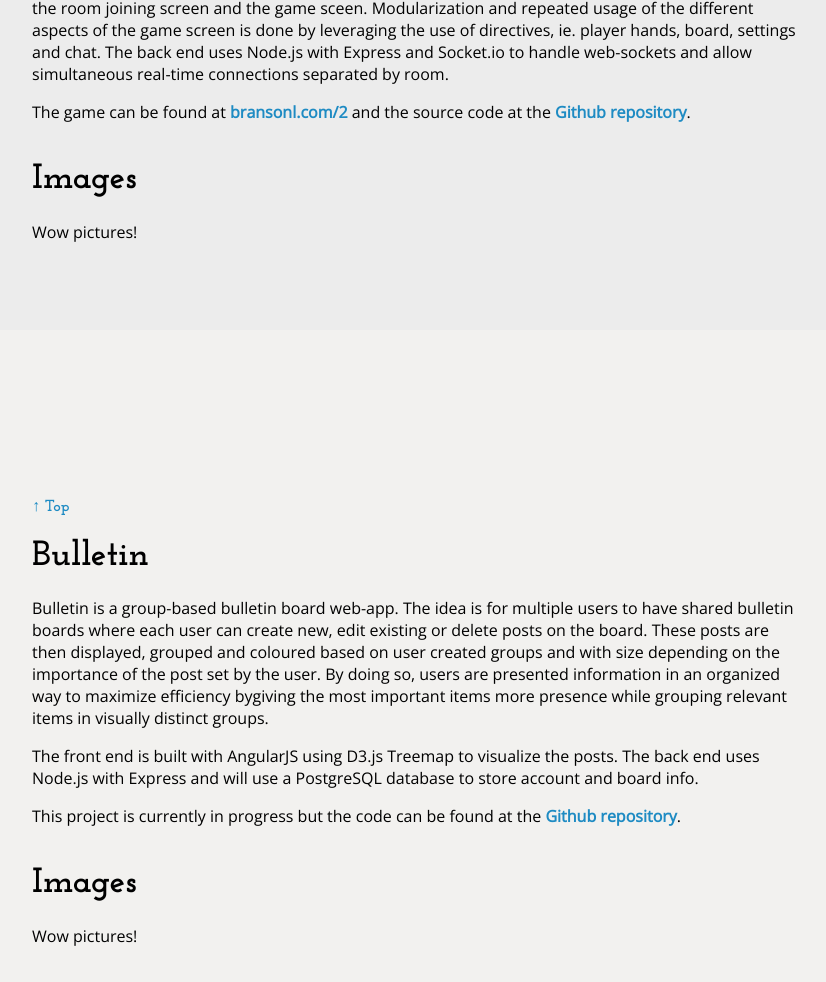
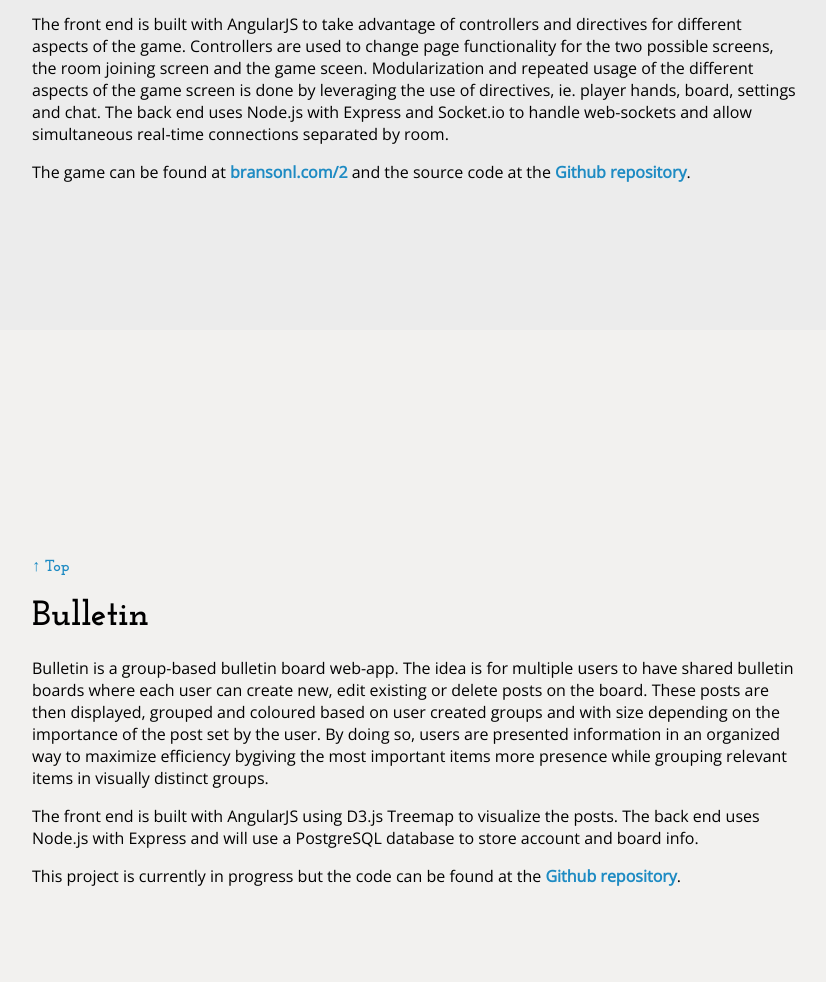
Before and after one commit to bransonl/bransonl.com, a website: page public/index.html in a window 1280 px wide. Shown: the part 1270-2252 px from the top of the page, without its empty margins (224-1050 px from the left). Drawn offline with nearby package versions, Linux system fonts and the light colour scheme.

Commit message:
Overhaul of website (new design, added logo, removed silly Javascript assisted scrolling)

```diff
--- a/public/index.html
+++ b/public/index.html
@@ -17,12 +17,12 @@
 
     	<script src="js/script.js" type="text/javascript"></script>
 
-	<link rel="icon" type="image/png" href="assets/logo-trans.png">
+	<link rel="icon" type="image/png" href="assets/icon.png">
     	<title>Branson Lee</title>
 </head>
 <body>
 	<div id="top" class="section center light">
-		<img id="logo" src="assets/logo-trans.png"/>
+		<img id="logo" src="assets/logo.png"/>
 		<h1>Branson Lee</h1>
 		<ul>
 			<a href="javascript:;" class="2_link"><li>2</li></a>
@@ -57,8 +57,8 @@
 				<p>The game can be found at <a href="http://bransonl.com/2">bransonl.com/2</a> and the source code at the <a href="https://github.com/bransonl/2">Github repository</a>.</p>
 			</div>
 			<div class="project-img">
-				<h1>Images</h1>
-				<p>Wow pictures!</p>
+				<!--<h1>Images</h1>
+				<p>Wow pictures!</p>-->
 			</div>
 		</div>
 	</div>
@@ -72,8 +72,8 @@
 				<p>This project is currently in progress but the code can be found at the <a href="https://github.com/bransonl/bulletin">Github repository</a>.</p>
 			</div>
 			<div class="project-img">
-				<h1>Images</h1>
-				<p>Wow pictures!</p>
+				<!--<h1>Images</h1>
+				<p>Wow pictures!</p>-->
 			</div>
 		</div>
 	</div>
@@ -87,8 +87,8 @@
 				<p>The portfolio section of the website acts similarly to a SPA. The "single page" aspects are implemented with only DOM manipulation using JavaScript with the JQuery library since a larger framework such as AngularJS would be unnecessary for the amount of content presented and the limited features of the website.</p>
 			</div>
 			<div class="project-img">
-				<h1>Images</h1>
-				<p>Wow pictures!</p>
+				<!--<h1>Images</h1>
+				<p>Wow pictures!</p>-->
 			</div>
 		</div>
 	</div>
@@ -99,8 +99,8 @@
 				<h1>Lumberhack</h1>
 			</div>
 			<div class="project-img">
-				<h1>Images</h1>
-				<p>Wow pictures!</p>
+				<!--<h1>Images</h1>
+				<p>Wow pictures!</p>-->
 			</div>
 		</div>
 	</div>
```
Also changed, not shown: public/assets/linkedin-black.png (deleted), public/assets/linkedin-blue.png (deleted).
